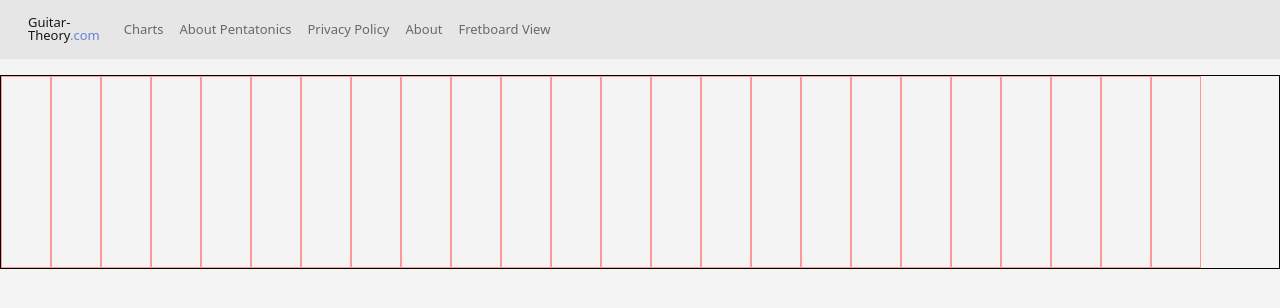
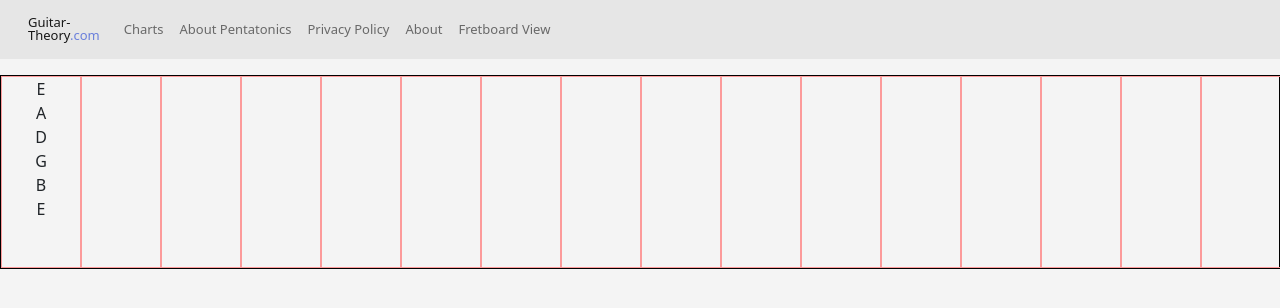
Before and after one commit to nvduran/guitar-theory-site, a React (Create React App) app: page /FullFretboard in a window 1280 px wide. Shown: the top 308 px of the page. Built offline with nearby package versions, Linux system fonts and the light colour scheme.

Commit message:
first fret logic working

```diff
--- a/src/components/FullFretboard/index.js
+++ b/src/components/FullFretboard/index.js
@@ -1,11 +1,40 @@
 import React from "react";
+import { useState } from "react";
 import "../../styles/FullFretboard.css";
 
 export default function FullFretboard() {
+        const [fretboardObj, setFretboardObj] = useState({
+                fret1: {
+                        string1: { pitch: "E", divClass: "" },
+                        string2: { pitch: "A", divClass: "" },
+                        string3: { pitch: "D", divClass: "" },
+                        string4: { pitch: "G", divClass: "" },
+                        string5: { pitch: "B", divClass: "" },
+                        string6: { pitch: "E", divClass: "" },
+                },
+                fret2: {
+                        string1: { pitch: "F", divClass: "" },
+                        string2: { pitch: "A#", divClass: "" },
+                        string3: { pitch: "D#", divClass: "" },
+                        string4: { pitch: "G#", divClass: "" },
+                        string5: { pitch: "C", divClass: "" },
+                        string6: { pitch: "F", divClass: "" },
+                },
+        });
+
+        console.log(fretboardObj);
+
         return (
                 <div className="big-full-fretboard-container">
                         <div className="big-full-fretboard-div">
-                                <div className="ff-fret1"></div>
+                                <div className="ff-fret1">
+                                        <div className={fretboardObj.fret1.string1.divClass}>{fretboardObj.fret1.string1.pitch} </div>
+                                        <div className={fretboardObj.fret1.string2.divClass}>{fretboardObj.fret1.string2.pitch} </div>
+                                        <div className={fretboardObj.fret1.string3.divClass}>{fretboardObj.fret1.string3.pitch} </div>
+                                        <div className={fretboardObj.fret1.string4.divClass}>{fretboardObj.fret1.string4.pitch} </div>
+                                        <div className={fretboardObj.fret1.string5.divClass}>{fretboardObj.fret1.string5.pitch} </div>
+                                        <div className={fretboardObj.fret1.string6.divClass}>{fretboardObj.fret1.string6.pitch} </div>
+                                </div>
                                 <div className="ff-fret2"></div>
                                 <div className="ff-fret3"></div>
                                 <div className="ff-fret4"></div>
--- a/src/styles/FullFretboard.css
+++ b/src/styles/FullFretboard.css
@@ -15,8 +15,8 @@
   display: flex;
   flex-direction: column;
   min-height: 12rem;
-  width: 50px;
-  min-width: 50px;
+  width: 5rem;
+  min-width: 5rem;
   border: 1px rgb(252, 154, 154) solid;
 }
 
@@ -24,8 +24,8 @@
   display: flex;
   flex-direction: column;
   min-height: 12rem;
-  width: 50px;
-  min-width: 50px;
+  width: 5rem;
+  min-width: 5rem;
   border: 1px rgb(252, 154, 154) solid;
 }
 
@@ -33,8 +33,8 @@
   display: flex;
   flex-direction: column;
   min-height: 12rem;
-  width: 50px;
-  min-width: 50px;
+  width: 5rem;
+  min-width: 5rem;
   border: 1px rgb(252, 154, 154) solid;
 }
 
@@ -42,8 +42,8 @@
   display: flex;
   flex-direction: column;
   min-height: 12rem;
-  width: 50px;
-  min-width: 50px;
+  width: 5rem;
+  min-width: 5rem;
   border: 1px rgb(252, 154, 154) solid;
 }
 
@@ -51,8 +51,8 @@
   display: flex;
   flex-direction: column;
   min-height: 12rem;
-  width: 50px;
-  min-width: 50px;
+  width: 5rem;
+  min-width: 5rem;
   border: 1px rgb(252, 154, 154) solid;
 }
 
@@ -60,8 +60,8 @@
   display: flex;
   flex-direction: column;
   min-height: 12rem;
-  width: 50px;
-  min-width: 50px;
+  width: 5rem;
+  min-width: 5rem;
   border: 1px rgb(252, 154, 154) solid;
 }
 
@@ -69,8 +69,8 @@
   display: flex;
   flex-direction: column;
   min-height: 12rem;
-  width: 50px;
-  min-width: 50px;
+  width: 5rem;
+  min-width: 5rem;
   border: 1px rgb(252, 154, 154) solid;
 }
 
@@ -78,8 +78,8 @@
   display: flex;
   flex-direction: column;
   min-height: 12rem;
-  width: 50px;
-  min-width: 50px;
+  width: 5rem;
+  min-width: 5rem;
   border: 1px rgb(252, 154, 154) solid;
 }
 
@@ -87,8 +87,8 @@
   display: flex;
   flex-direction: column;
   min-height: 12rem;
-  width: 50px;
-  min-width: 50px;
+  width: 5rem;
+  min-width: 5rem;
   border: 1px rgb(252, 154, 154) solid;
 }
 
@@ -96,8 +96,8 @@
   display: flex;
   flex-direction: column;
   min-height: 12rem;
-  width: 50px;
-  min-width: 50px;
+  width: 5rem;
+  min-width: 5rem;
   border: 1px rgb(252, 154, 154) solid;
 }
 
@@ -105,8 +105,8 @@
   display: flex;
   flex-direction: column;
   min-height: 12rem;
-  width: 50px;
-  min-width: 50px;
+  width: 5rem;
+  min-width: 5rem;
   border: 1px rgb(252, 154, 154) solid;
 }
 
@@ -114,8 +114,8 @@
   display: flex;
   flex-direction: column;
   min-height: 12rem;
-  width: 50px;
-  min-width: 50px;
+  width: 5rem;
+  min-width: 5rem;
   border: 1px rgb(252, 154, 154) solid;
 }
 
@@ -123,8 +123,8 @@
   display: flex;
   flex-direction: column;
   min-height: 12rem;
-  width: 50px;
-  min-width: 50px;
+  width: 5rem;
+  min-width: 5rem;
   border: 1px rgb(252, 154, 154) solid;
 }
 
@@ -132,8 +132,8 @@
   display: flex;
   flex-direction: column;
   min-height: 12rem;
-  width: 50px;
-  min-width: 50px;
+  width: 5rem;
+  min-width: 5rem;
   border: 1px rgb(252, 154, 154) solid;
 }
 
@@ -141,8 +141,8 @@
   display: flex;
   flex-direction: column;
   min-height: 12rem;
-  width: 50px;
-  min-width: 50px;
+  width: 5rem;
+  min-width: 5rem;
   border: 1px rgb(252, 154, 154) solid;
 }
 
@@ -150,8 +150,8 @@
   display: flex;
   flex-direction: column;
   min-height: 12rem;
-  width: 50px;
-  min-width: 50px;
+  width: 5rem;
+  min-width: 5rem;
   border: 1px rgb(252, 154, 154) solid;
 }
 
@@ -159,8 +159,8 @@
   display: flex;
   flex-direction: column;
   min-height: 12rem;
-  width: 50px;
-  min-width: 50px;
+  width: 5rem;
+  min-width: 5rem;
   border: 1px rgb(252, 154, 154) solid;
 }
 
@@ -168,8 +168,8 @@
   display: flex;
   flex-direction: column;
   min-height: 12rem;
-  width: 50px;
-  min-width: 50px;
+  width: 5rem;
+  min-width: 5rem;
   border: 1px rgb(252, 154, 154) solid;
 }
 
@@ -177,8 +177,8 @@
   display: flex;
   flex-direction: column;
   min-height: 12rem;
-  width: 50px;
-  min-width: 50px;
+  width: 5rem;
+  min-width: 5rem;
   border: 1px rgb(252, 154, 154) solid;
 }
 
@@ -186,8 +186,8 @@
   display: flex;
   flex-direction: column;
   min-height: 12rem;
-  width: 50px;
-  min-width: 50px;
+  width: 5rem;
+  min-width: 5rem;
   border: 1px rgb(252, 154, 154) solid;
 }
 
@@ -195,8 +195,8 @@
   display: flex;
   flex-direction: column;
   min-height: 12rem;
-  width: 50px;
-  min-width: 50px;
+  width: 5rem;
+  min-width: 5rem;
   border: 1px rgb(252, 154, 154) solid;
 }
 
@@ -204,8 +204,8 @@
   display: flex;
   flex-direction: column;
   min-height: 12rem;
-  width: 50px;
-  min-width: 50px;
+  width: 5rem;
+  min-width: 5rem;
   border: 1px rgb(252, 154, 154) solid;
 }
 
@@ -213,8 +213,8 @@
   display: flex;
   flex-direction: column;
   min-height: 12rem;
-  width: 50px;
-  min-width: 50px;
+  width: 5rem;
+  min-width: 5rem;
   border: 1px rgb(252, 154, 154) solid;
 }
 
@@ -222,7 +222,7 @@
   display: flex;
   flex-direction: column;
   min-height: 12rem;
-  width: 50px;
-  min-width: 50px;
+  width: 5rem;
+  min-width: 5rem;
   border: 1px rgb(252, 154, 154) solid;
 }/*# sourceMappingURL=FullFretboard.css.map */
--- a/src/styles/FullFretboard.scss
+++ b/src/styles/FullFretboard.scss
@@ -17,191 +17,191 @@
     display: flex;
     flex-direction: column;
     min-height: 12rem;
-    width: 50px;
-    min-width: 50px;
+    width: 5rem;
+    min-width: 5rem;
     border: 1px rgb(252, 154, 154) solid;
 }
 .ff-fret2 {
     display: flex;
     flex-direction: column;
     min-height: 12rem;
-    width: 50px;
-    min-width: 50px;
+    width: 5rem;
+    min-width: 5rem;
     border: 1px rgb(252, 154, 154) solid;
 }
 .ff-fret3 {
     display: flex;
     flex-direction: column;
     min-height: 12rem;
-    width: 50px;
-    min-width: 50px;
+    width: 5rem;
+    min-width: 5rem;
     border: 1px rgb(252, 154, 154) solid;
 }
 .ff-fret4 {
     display: flex;
     flex-direction: column;
     min-height: 12rem;
-    width: 50px;
-    min-width: 50px;
+    width: 5rem;
+    min-width: 5rem;
     border: 1px rgb(252, 154, 154) solid;
 }
 .ff-fret5 {
     display: flex;
     flex-direction: column;
     min-height: 12rem;
-    width: 50px;
-    min-width: 50px;
+    width: 5rem;
+    min-width: 5rem;
     border: 1px rgb(252, 154, 154) solid;
 }
 .ff-fret6 {
     display: flex;
     flex-direction: column;
     min-height: 12rem;
-    width: 50px;
-    min-width: 50px;
+    width: 5rem;
+    min-width: 5rem;
     border: 1px rgb(252, 154, 154) solid;
 }
 .ff-fret7 {
     display: flex;
     flex-direction: column;
     min-height: 12rem;
-    width: 50px;
-    min-width: 50px;
+    width: 5rem;
+    min-width: 5rem;
     border: 1px rgb(252, 154, 154) solid;
 }
 .ff-fret8 {
     display: flex;
     flex-direction: column;
     min-height: 12rem;
-    width: 50px;
-    min-width: 50px;
+    width: 5rem;
+    min-width: 5rem;
     border: 1px rgb(252, 154, 154) solid;
 }
 .ff-fret9 {
     display: flex;
     flex-direction: column;
     min-height: 12rem;
-    width: 50px;
-    min-width: 50px;
+    width: 5rem;
+    min-width: 5rem;
     border: 1px rgb(252, 154, 154) solid;
 }
 .ff-fret10 {
     display: flex;
     flex-direction: column;
     min-height: 12rem;
-    width: 50px;
-    min-width: 50px;
+    width: 5rem;
+    min-width: 5rem;
     border: 1px rgb(252, 154, 154) solid;
 }
 .ff-fret11 {
     display: flex;
     flex-direction: column;
     min-height: 12rem;
-    width: 50px;
-    min-width: 50px;
+    width: 5rem;
+    min-width: 5rem;
     border: 1px rgb(252, 154, 154) solid;
 }
 .ff-fret12 {
     display: flex;
     flex-direction: column;
     min-height: 12rem;
-    width: 50px;
-    min-width: 50px;
+    width: 5rem;
+    min-width: 5rem;
     border: 1px rgb(252, 154, 154) solid;
 }
 .ff-fret13 {
     display: flex;
     flex-direction: column;
     min-height: 12rem;
-    width: 50px;
-    min-width: 50px;
+    width: 5rem;
+    min-width: 5rem;
     border: 1px rgb(252, 154, 154) solid;
 }
 .ff-fret14 {
     display: flex;
     flex-direction: column;
     min-height: 12rem;
-    width: 50px;
-    min-width: 50px;
+    width: 5rem;
+    min-width: 5rem;
     border: 1px rgb(252, 154, 154) solid;
 }
 .ff-fret15 {
     display: flex;
     flex-direction: column;
     min-height: 12rem;
-    width: 50px;
-    min-width: 50px;
+    width: 5rem;
+    min-width: 5rem;
     border: 1px rgb(252, 154, 154) solid;
 }
 .ff-fret16 {
     display: flex;
     flex-direction: column;
     min-height: 12rem;
-    width: 50px;
-    min-width: 50px;
+    width: 5rem;
+    min-width: 5rem;
     border: 1px rgb(252, 154, 154) solid;
 }
 .ff-fret17 {
     display: flex;
     flex-direction: column;
     min-height: 12rem;
-    width: 50px;
-    min-width: 50px;
+    width: 5rem;
+    min-width: 5rem;
     border: 1px rgb(252, 154, 154) solid;
 }
 .ff-fret18 {
     display: flex;
     flex-direction: column;
     min-height: 12rem;
-    width: 50px;
-    min-width: 50px;
+    width: 5rem;
+    min-width: 5rem;
     border: 1px rgb(252, 154, 154) solid;
 }
 .ff-fret19 {
     display: flex;
     flex-direction: column;
     min-height: 12rem;
-    width: 50px;
-    min-width: 50px;
+    width: 5rem;
+    min-width: 5rem;
     border: 1px rgb(252, 154, 154) solid;
 }
 .ff-fret20 {
     display: flex;
     flex-direction: column;
     min-height: 12rem;
-    width: 50px;
-    min-width: 50px;
+    width: 5rem;
+    min-width: 5rem;
     border: 1px rgb(252, 154, 154) solid;
 }
 .ff-fret21 {
     display: flex;
     flex-direction: column;
     min-height: 12rem;
-    width: 50px;
-    min-width: 50px;
+    width: 5rem;
+    min-width: 5rem;
     border: 1px rgb(252, 154, 154) solid;
 }
 .ff-fret22 {
     display: flex;
     flex-direction: column;
     min-height: 12rem;
-    width: 50px;
-    min-width: 50px;
+    width: 5rem;
+    min-width: 5rem;
     border: 1px rgb(252, 154, 154) solid;
 }
 .ff-fret23 {
     display: flex;
     flex-direction: column;
     min-height: 12rem;
-    width: 50px;
-    min-width: 50px;
+    width: 5rem;
+    min-width: 5rem;
     border: 1px rgb(252, 154, 154) solid;
 }
 .ff-fret24 {
     display: flex;
     flex-direction: column;
     min-height: 12rem;
-    width: 50px;
-    min-width: 50px;
+    width: 5rem;
+    min-width: 5rem;
     border: 1px rgb(252, 154, 154) solid;
 }
```
